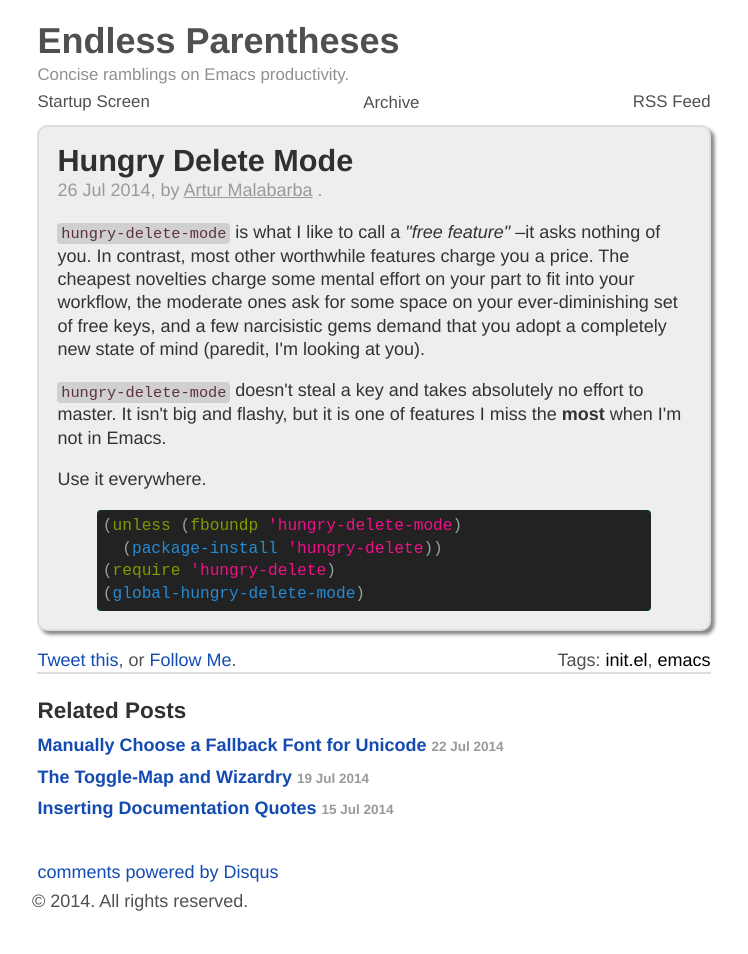
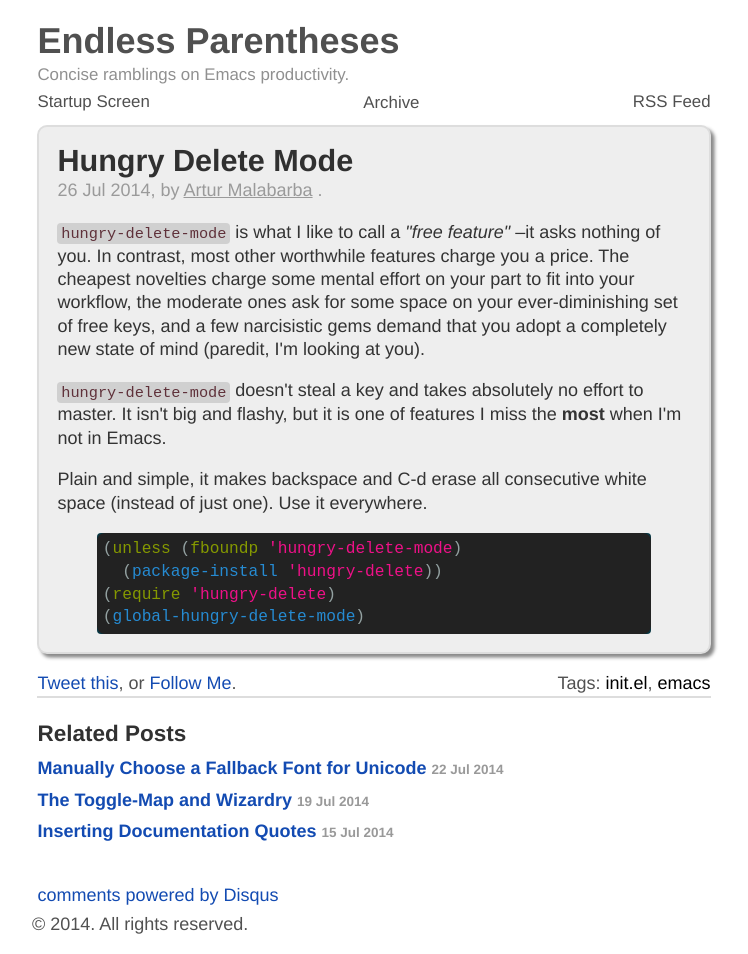
Before and after one commit to Malabarba/EndlessParentheses, a Jekyll site: the page built from _posts/2014-07-26-hungry-delete-mode.html, in a window 1280 px wide. Shown: the whole page, without its empty margins (266-1014 px from the left). Built offline with Jekyll 4.4.1, drawn with Linux system fonts in a browser that asks for light colours; Markdown is read by kramdown in place of the engine named in the settings; comment, search, counter and statistics services are not loaded; before the commit the page ends 931 px from its top, so only the background shows below that.

Commit message:
UPDATE: Hungry Delete Mode

```diff
--- a/_posts/2014-07-26-hungry-delete-mode.html
+++ b/_posts/2014-07-26-hungry-delete-mode.html
@@ -21,7 +21,7 @@
 </p>
 
 <p>
-Use it everywhere.
+Plain and simple, it makes backspace and C-d erase all consecutive white space (instead of just one). Use it everywhere.
 </p>
 {% highlight cl %}
 (unless (fboundp 'hungry-delete-mode)
```
